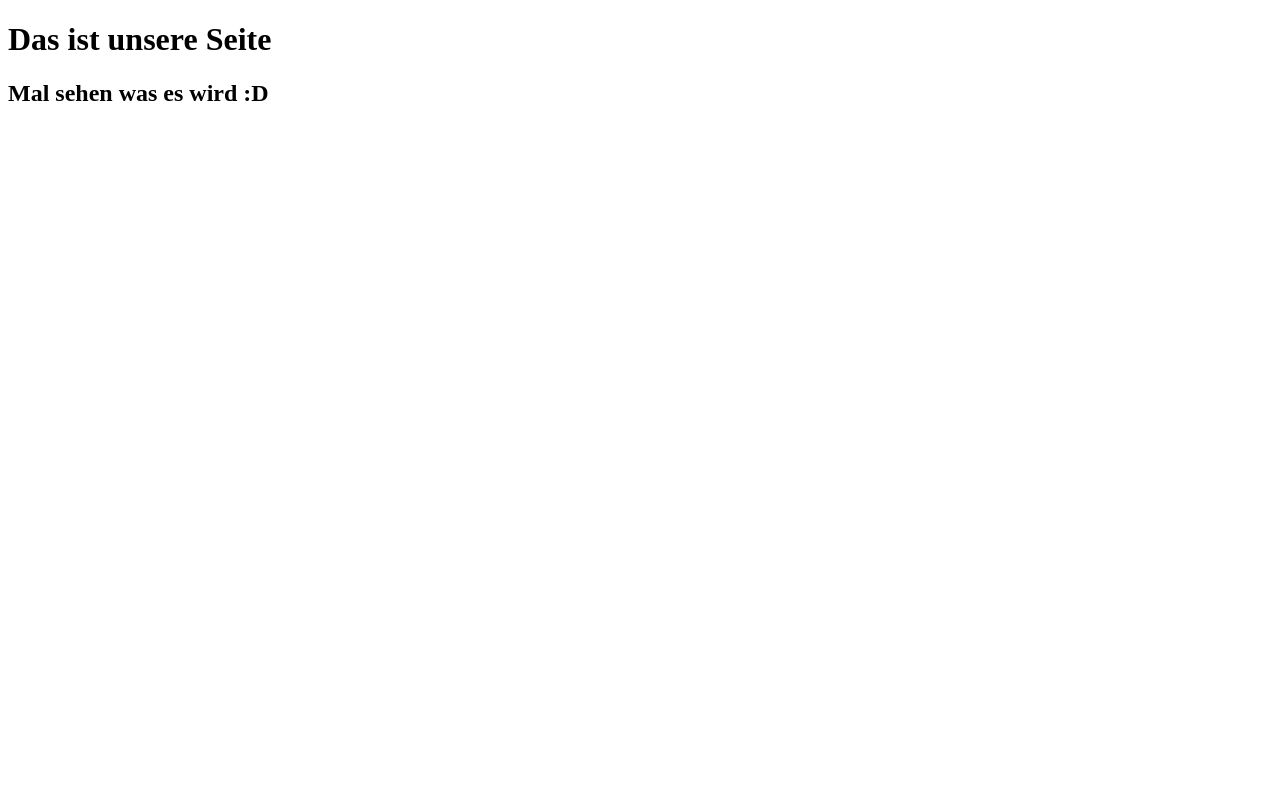
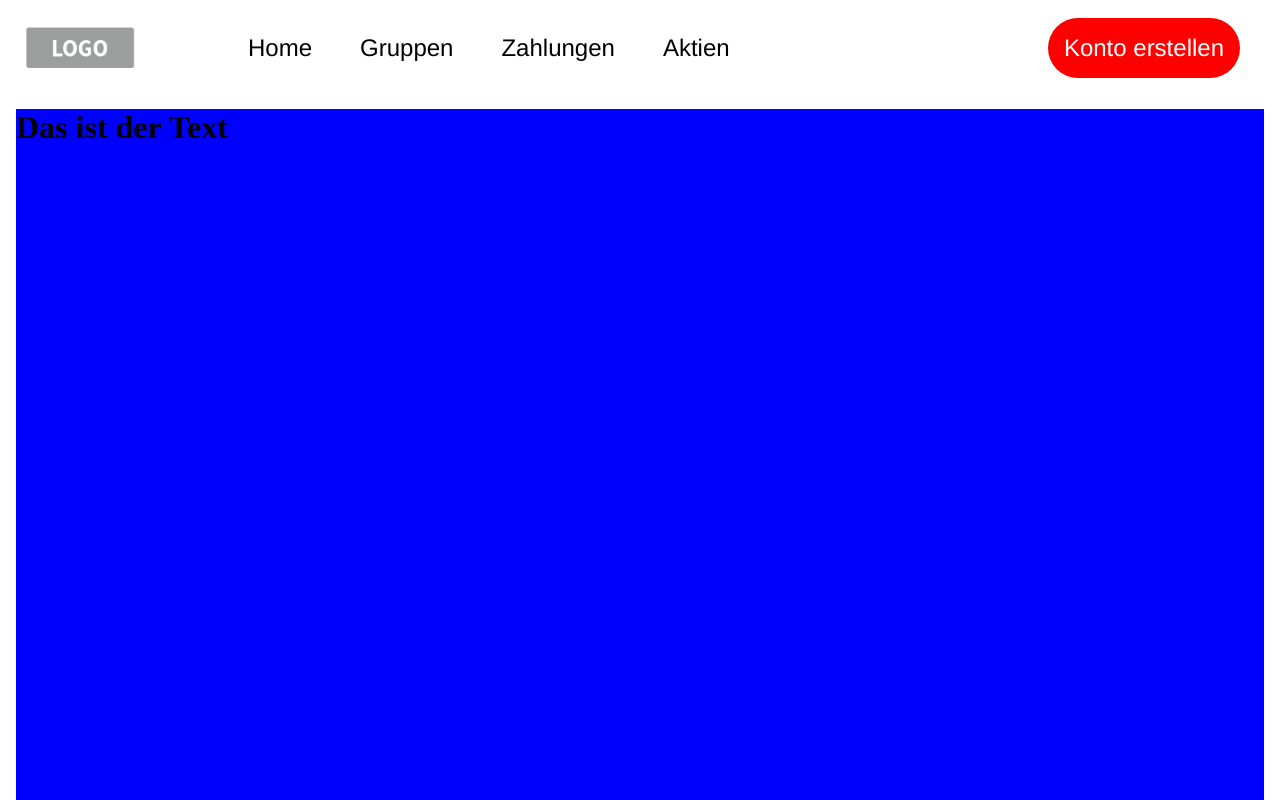
Before and after one commit to Davo00/aktien-app-frontend, an Angular app in the folder ShaFi/: page / in a window 1280 px wide. Shown: the top 800 px of the page. Built offline with nearby package versions, Linux system fonts and the light colour scheme.

Commit message:
Erstellung der Navbar (Angepasst bis 700px)

```diff
--- a/ShaFi/src/app/app.component.css
+++ b/ShaFi/src/app/app.component.css
@@ -0,0 +1,109 @@
+.NavBarWhite{
+    color: black;
+    display: flex;
+    height: 5rem;
+
+}
+
+nav{
+    display: flex;
+}
+
+ul{
+    display: flex;
+    margin: 0 0 0 5rem;
+    padding: 0 0 0 0;
+    list-style: none;
+    justify-content: center;
+    align-items: center;
+
+}
+
+a{
+
+
+    font-family: 'Franklin Gothic Medium';
+
+}
+.NavListElement{
+    color:black;
+    font-family: 'Franklin Gothic Medium';
+    text-decoration: none;
+    list-style: none;
+    height: auto;
+    font-size: 1.5rem;
+    padding: 1rem  2rem  2rem  1rem ;
+    transition: 500ms;
+}
+.NavListElement:hover{
+    color:rgb(121, 120, 120);
+    transition: 500ms;
+    font-size: 1.7rem;
+}
+
+
+.logo{
+    height: inherit;
+
+}
+.LoginFeld{
+    width: 100%;
+    display: flex;
+    justify-content: flex-end;
+    align-items: center;
+
+}
+.LoginButton{
+   background-color: red;
+   color: white;
+   padding: 1rem 1rem 1rem 1rem;
+   margin-right: 2rem;
+   border-radius: 2rem;
+   text-decoration: none;
+   font-size: 1.5rem;
+}
+.LoginButton:hover{
+    font-size: larger;
+    transition: 500ms;
+    margin-right: 3rem;
+    color: black;
+}
+
+
+@media screen and (min-width: 700px) and ( max-width: 1000px){
+
+    ul{
+        margin: 0 0 0 1.2rem;
+    }
+
+   .NavListElement{
+    font-size: 1rem;
+    padding: 1rem 1rem 1rem 1rem;
+   }
+
+   .NavListElement:hover{
+    font-size: 1.2rem;
+   }
+
+   .LoginButton{
+    font-size: 1.0rem;
+    margin-right: 1rem;
+   }
+
+   .LoginButton:hover{
+    font-size: 1.1rem;
+    margin-right: 1rem;
+   }
+}
+
+
+
+
+
+
+
+@media screen and (max-width: 700px){
+    .NavBarWhite{
+        display: none;
+    }
+}
--- a/ShaFi/src/app/app.component.html
+++ b/ShaFi/src/app/app.component.html
@@ -1,5 +1,44 @@
-<h1>Das ist unsere Seite</h1>
+<header>
 
-<h2>
-  Mal sehen was es wird :D
-</h2>
+  <div class="NavBarWhite">
+    <a href="#"  class = "logo" >
+
+      <img class = "logo" src="./assets/LogoPlaceholder7.png"/>
+
+    </a>
+    <nav >
+      <ul>
+        <li>
+
+          <a class="NavListElement" href="#" routerLink="/">
+            Home
+          </a></li>
+          <li><a class="NavListElement" href="#" routerLink="/">
+            Gruppen
+          </a>
+        </li>
+        <li>
+          <a class="NavListElement" href="#" routerLink="/">
+            Zahlungen
+          </a></li>
+          <li><a class="NavListElement" href="#" routerLink="/">
+            Aktien
+          </a>
+        </li>
+      </ul>
+    </nav>
+
+    <div  class = "LoginFeld" >
+      <a class="LoginButton" href="#" routerLink="/">
+      Konto erstellen
+    </a>
+    </div>
+
+  </div>
+</header>
+
+<body style="background-color: blue; height: 200vh;">
+  <h1>
+    Das ist der Text
+  </h1>
+</body>
```
Also changed, not shown: ShaFi/src/assets/LogoPlaceholder7.png (added).
